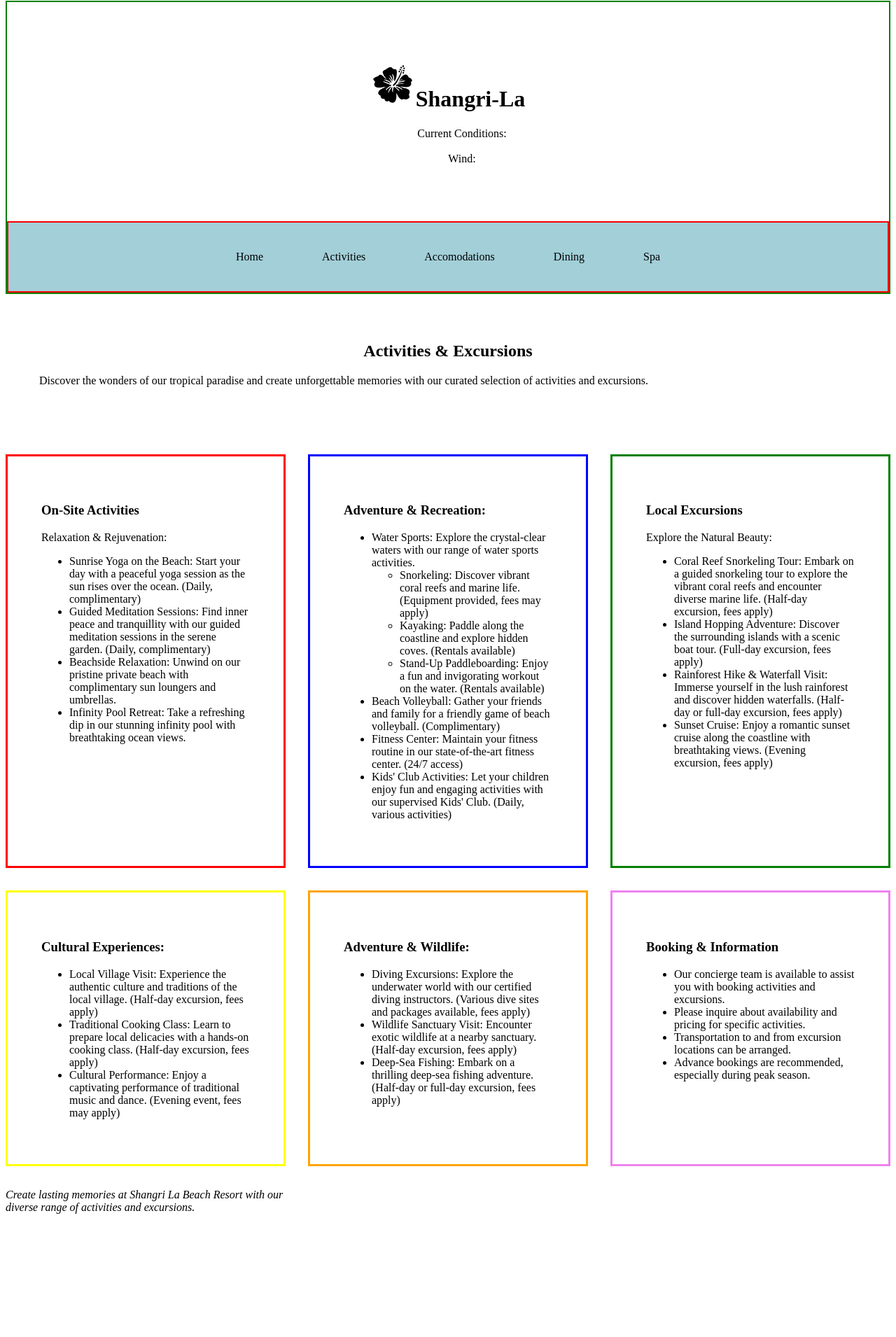
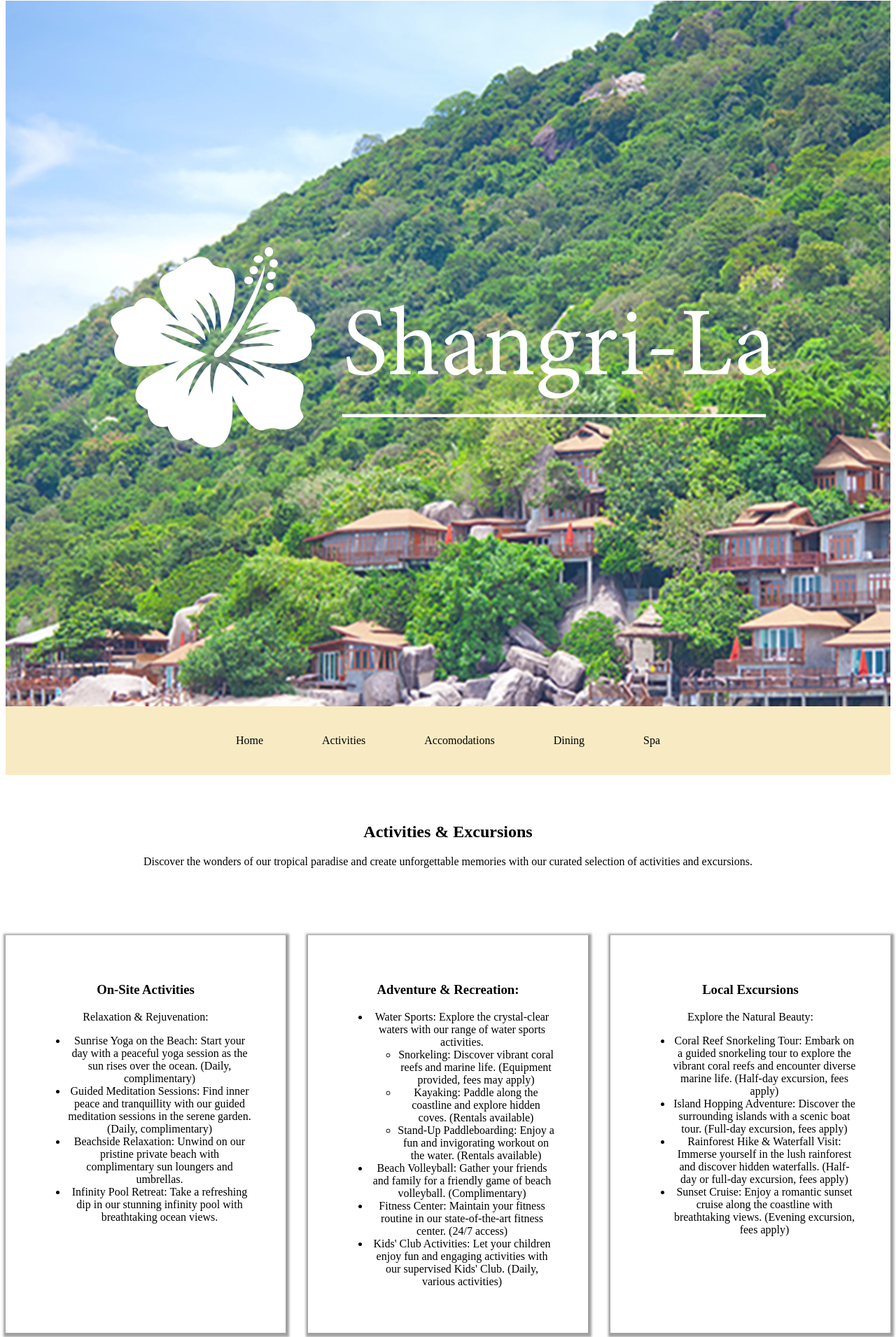
Before and after one commit to RayJay1108/cprg-final-assignment-218, a plain HTML site: page Activities/Activities.html in a window 1280 px wide. Shown: the part 7-1917 px from the top of the page at 70% size. Before the commit the page ends 1749 px from the top, so only its background shows below. Drawn offline with Linux system fonts and the light colour scheme; no server answers.

```diff
--- a/Activities/Activities.css
+++ b/Activities/Activities.css
@@ -5,12 +5,24 @@
 /* ---------header-------------*/
 
 Header {
-    border: 2px solid green;
+
 
 }
 
+#logo {
+    width: 500px;
+}
+
+#weather {
+    color: white;
+    font-size: 1em;
+}
 header #hero-news {
+    background-image: url(/images/photos/hotel2\ iphone.jpg);
     padding: 4em;
+    display: flex;
+    justify-content: center;
+    opacity: 90%;
 }
 
 header li {
@@ -23,7 +35,6 @@
 
 /*--------- Navigation------------*/
 nav {
-    border: 2px solid red;
 
 
 }
@@ -36,10 +47,8 @@
 }
 
 nav ul li {
-    background-color: rgb(162, 207, 216);
-    border: 1px solid rgb(95, 124, 130);
+    background-color: f8ebc3;
     padding: 1.5em;
-
 
 
 }
@@ -58,39 +67,70 @@
 
 section {
     padding: 3em;
+    text-align: center;
+    box-shadow: 1px 2px 3px 4px rgba(20, 20, 20, 0.4);
 }
+
+section:first-child {
+    box-shadow: none;
+}
+
+h3 {
+    text-align: center;
+}
+
 
 /* Sections */
 #activities-excursions {
-    border: 3px solid red;
+
 }
 
 #adventure {
-    border: 3px solid blue
+
 }
 
 #local {
-    border: 3px solid green;
+
 }
 
 #cultural {
-    border: 3px solid yellow;
+
 }
 
 #wildlife {
-    border: 3px solid orange;
+
 }
 
 #booking {
-    border: 3px solid violet;
+
+}
+
+em {
+    text-align: center;
+    padding-bottom: 4em;
+    font-size: 1.5em;
+}
+
+/*------footer-------*/
+
+footer {
+    background-color: rgb(162, 207, 216);
+    padding: 3em;
+    margin: 0 auto;
+    text-align: center;
+    color: black;
+
 }
 
 
 
 @media screen and (max-width: 768px) {
     header {
-        flex-direction: column;
        text-align: center;
+    }
+
+    header #hero-news {
+        display: grid;
     }
 
     main {
@@ -111,7 +151,7 @@
     }
 
     #toggle {
-        background-color: rgb(162, 207, 216) ;
+        background-color: f8ebc3;
         width: 100%;
         padding: 3em;
         display: block;
@@ -124,10 +164,29 @@
 @media screen and (min-width: 768px) {
     header {
      text-align: center;
+
     }
 
+    header #hero-news {
+        background-image: url(/images/photos/hotel2\ ipad.jpg);
+        padding: 11em;
+
+    }
+
+    #weather {
+        display: none;
+    }
+
+
+
+    #logo {
+        width: 700px;
+    }
+
+
+
     nav ul {
-     background-color:rgb(162, 207, 216) ;
+     background-color:f8ebc3 ;
 
     }
 
@@ -148,16 +207,32 @@
          grid-column: span 2;
      }
 
+     :last-child {
+        grid-column: span 2;
+
+     }
+
  }
 
 
-@media screen and (min-width: 1200px) {
+@media screen and (min-width: 1000px) {
    header {
     text-align: center;
+
+   }
+
+   header #hero-news {
+    padding: 20em;
+    background-image: url(/images/photos/hotel2\ full.jpg);
+
+   }
+
+   #logo {
+    width: 1000px;
    }
 
    nav ul {
-    background-color:rgb(162, 207, 216) ;
+    background-color:f8ebc3 ;
 
    }
 
@@ -178,4 +253,8 @@
         grid-column: span 3;
     }
 
+    :last-child {
+        grid-column: span 3;
+    }
+
 }
--- a/Activities/Activities.html
+++ b/Activities/Activities.html
@@ -9,7 +9,7 @@
 
     <header id="header.container">
         <div id="hero-news">
-            <h1><img src="/icons/favicon.png">Shangri-La</h1>
+            <h1><img src="/images/logo (1).svg" alt="Shangri-La" id="logo"></h1>
             <ul id="weather">
                 <li id="condition">Current Conditions:</li>
                 <li><img src="" id="icon"></li>
@@ -128,6 +128,8 @@
 
     </main>
 
+    <footer> Copyright 2025 RJ Vargas</footer>
+
 
 
     <script src="Activities.js"></script>
```
Also changed, not shown: Home Page/index.html (+0 -1 lines), Home Page/styles.css (+8 -5 lines), images/photos/hotel2 full.jpg (added), images/photos/hotel2 ipad.jpg (added), images/photos/hotel2 iphone.jpg (added).
